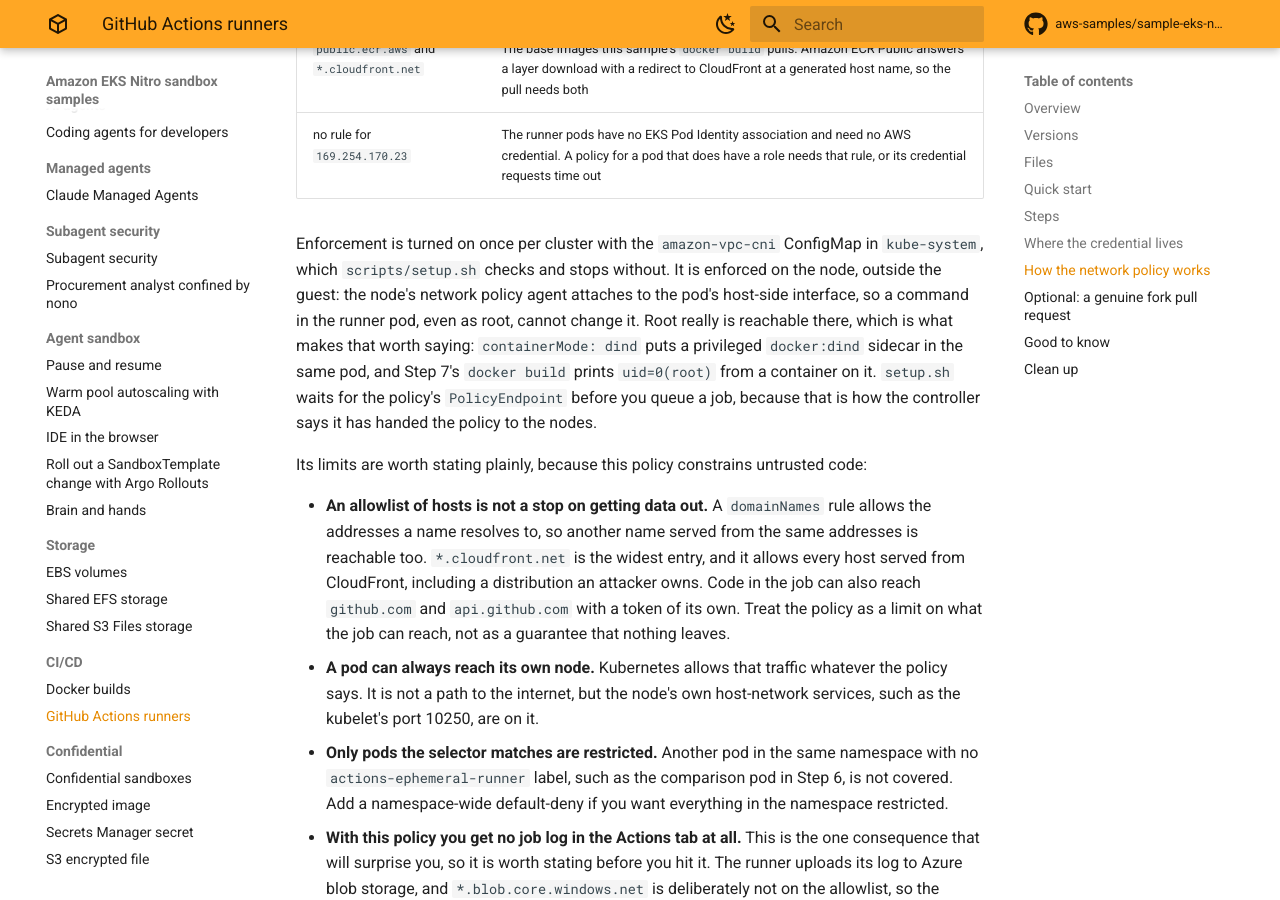
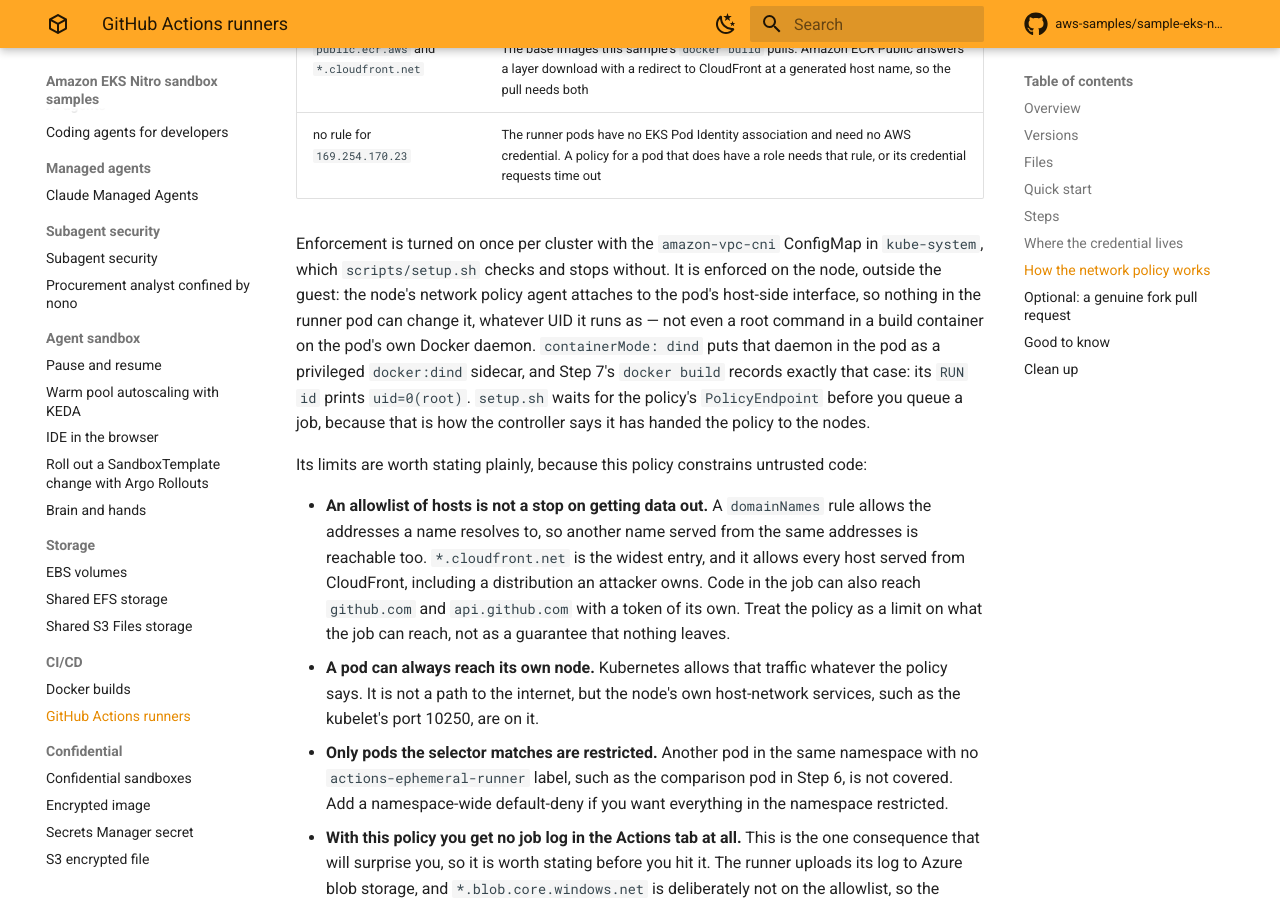
Before and after one commit to aws-samples/sample-eks-nitro-sandbox, an MkDocs documentation site: the page built from examples/ci-cd/github-actions/README.md, in a window 1280 px wide and 900 px high, scrolled down 18021 px. Built offline with MkDocs 1.6.1 and Material for MkDocs 9.7.7, drawn with Linux system fonts in a browser that asks for light colours; comment, search, counter and statistics services are not loaded.

Commit message:
github-actions: name the execution context the uid=0 output actually pins
Round 2 of the Codex review (openai.gpt-5.6-sol), scoped to the widening and
briefed that it had recommended dropping the clause, did not reverse that call:
it said widening is preferable to dropping, but that "a command in the runner
pod" was still looser than the evidence. It is right, and the gap is the same
category error this whole change set exists to fix.

The recorded uid=0(root) is a Dockerfile RUN in a build container created by the
nested daemon. That container is not in the runner PodSpec, and nothing in the
sample records the dind sidecar's own UID -- privileged: true does not establish
UID 0. So "a command in the runner pod ... as root" still reached past what is
shown. The sentence now keeps the architectural point at pod scope, where it is
true at any UID, and names the root case the page actually records: a build
container on the pod's own Docker daemon.

Two further fixes the round found, both in my own skill text:

- The genuinely-root list contradicted the bullet below it by inferring UID 0
  from the privileged sidecar. Exactly one sample records UID 0 directly
  (coding-agents-for-developers, runAsUser: 0 plus printed id -u). The other two
  are described by what they actually record.
- docker-builds does not establish UID 0 either. Its step 5 sysctl write proves
  CAP_SYS_ADMIN, which a non-root process can hold, and the page records no
  process UID anywhere -- confirmed by grep. It is now described as privilege
  evidence, not UID evidence, and that distinction is stated as the rule.

The reviewer also rejected my general lesson, "prefer widening the subject to
deleting a point that is true", on the grounds that widening can conceal this very
error. That was bad guidance and is replaced by "name the exact execution context
that evidence covers", with the runner-pod wording recorded as the worked example
of a widening that was an improvement and still too loose.

docker-builds' own egress-policy.yaml:6 comment says "even as root" and its page
records no UID, so it has the same unevidenced-UID gap. Left alone and raised for
the maintainers rather than edited: issue #103 and round 1 both treated it as
accurate, and it is a separate merged sample.

check-sample-index.sh (23 samples), check-agent-files.sh and mkdocs build --strict
all pass. No output block edited.

```diff
--- a/examples/ci-cd/github-actions/README.md
+++ b/examples/ci-cd/github-actions/README.md
@@ -811,10 +811,10 @@ spec:
 Enforcement is turned on once per cluster with the `amazon-vpc-cni` ConfigMap in
 `kube-system`, which `scripts/setup.sh` checks and stops without. It is enforced on the
 node, outside the guest: the node's network policy agent attaches to the pod's host-side
-interface, so a command in the runner pod, even as root, cannot change it. Root really is
-reachable there, which is what makes that worth saying: `containerMode: dind` puts a
-privileged `docker:dind` sidecar in the same pod, and Step 7's `docker build` prints
-`uid=0(root)` from a container on it. `setup.sh` waits for
+interface, so nothing in the runner pod can change it, whatever UID it runs as — not even a
+root command in a build container on the pod's own Docker daemon. `containerMode: dind` puts
+that daemon in the pod as a privileged `docker:dind` sidecar, and Step 7's `docker build`
+records exactly that case: its `RUN id` prints `uid=0(root)`. `setup.sh` waits for
 the policy's `PolicyEndpoint` before you queue a job, because that is how the controller
 says it has handed the policy to the nodes.
 
```
Also changed, not shown: .agents/skills/nitro-sandbox-pods/SKILL.md (+20 -16 lines).
